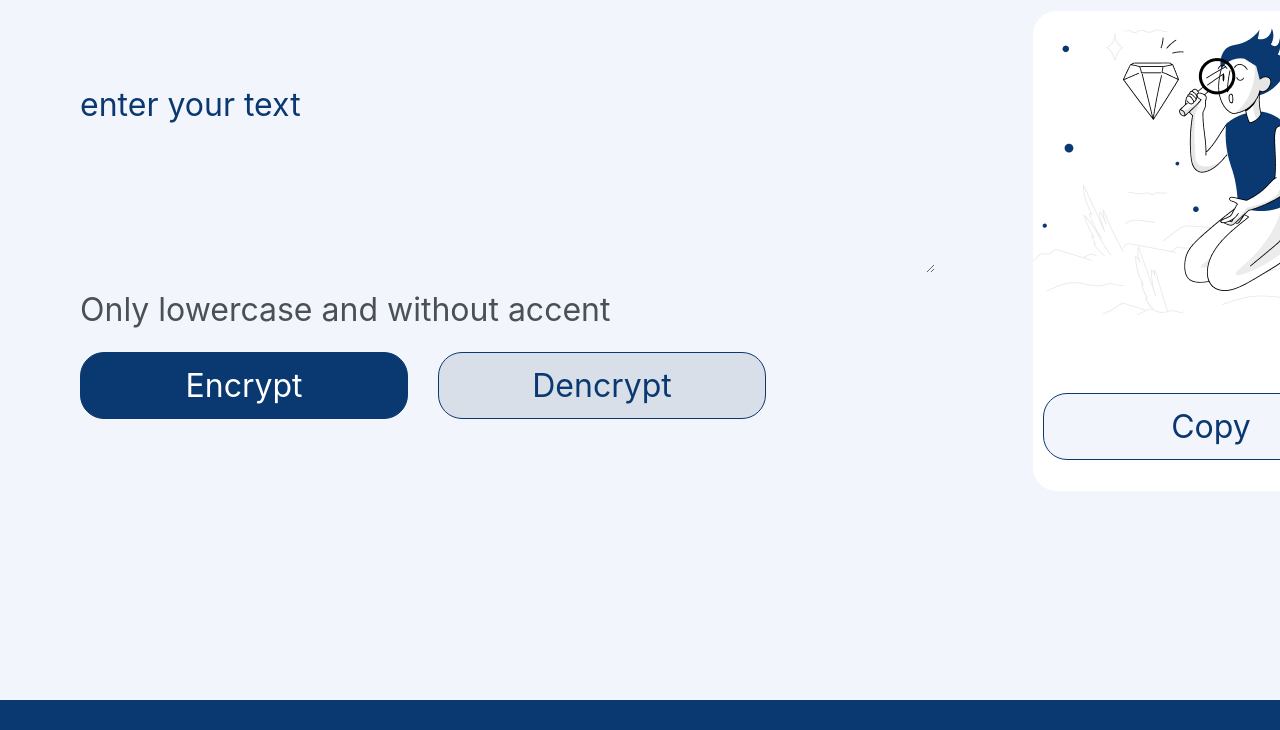
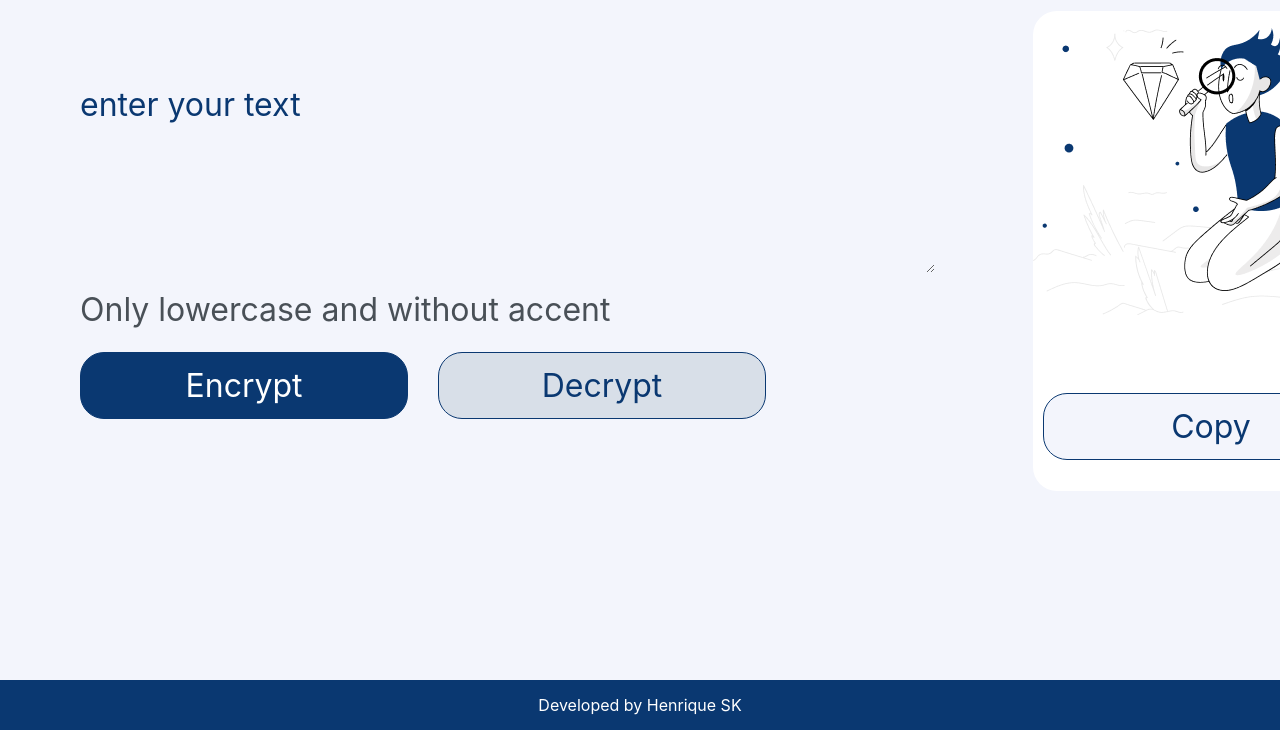
Before and after one commit to henrique-sk/text-decoder, a plain HTML site: page index.html in a window 1280 px wide. Shown: the part 70-800 px from the top of the page. Drawn offline with Linux system fonts and the light colour scheme.

Commit message:
Update index.html

```diff
--- a/index.html
+++ b/index.html
@@ -25,8 +25,8 @@
           <h6>Only lowercase and without accent</h6>
         </div>
         <div class="buttons">
-          <button class="btn-encrypt">Encrypt</button>
-          <button class="btn-decrypt">Dencrypt</button>
+          <button class="btn-encrypt" onclick="btnDecrypter('encrypt')">Encrypt</button>
+          <button class="btn-decrypt" onclick="btnDecrypter('decrypt')">Decrypt</button>
         </div>
       </section>
       <section>
@@ -34,6 +34,9 @@
         <button class="btn-copy">Copy</button>
       </section>
     </main>
-    <footer></footer>
+    <footer>
+      <p>Developed by Henrique SK</p>
+    </footer>
+    <script src="script.js"></script>
   </body>
 </html>
```
